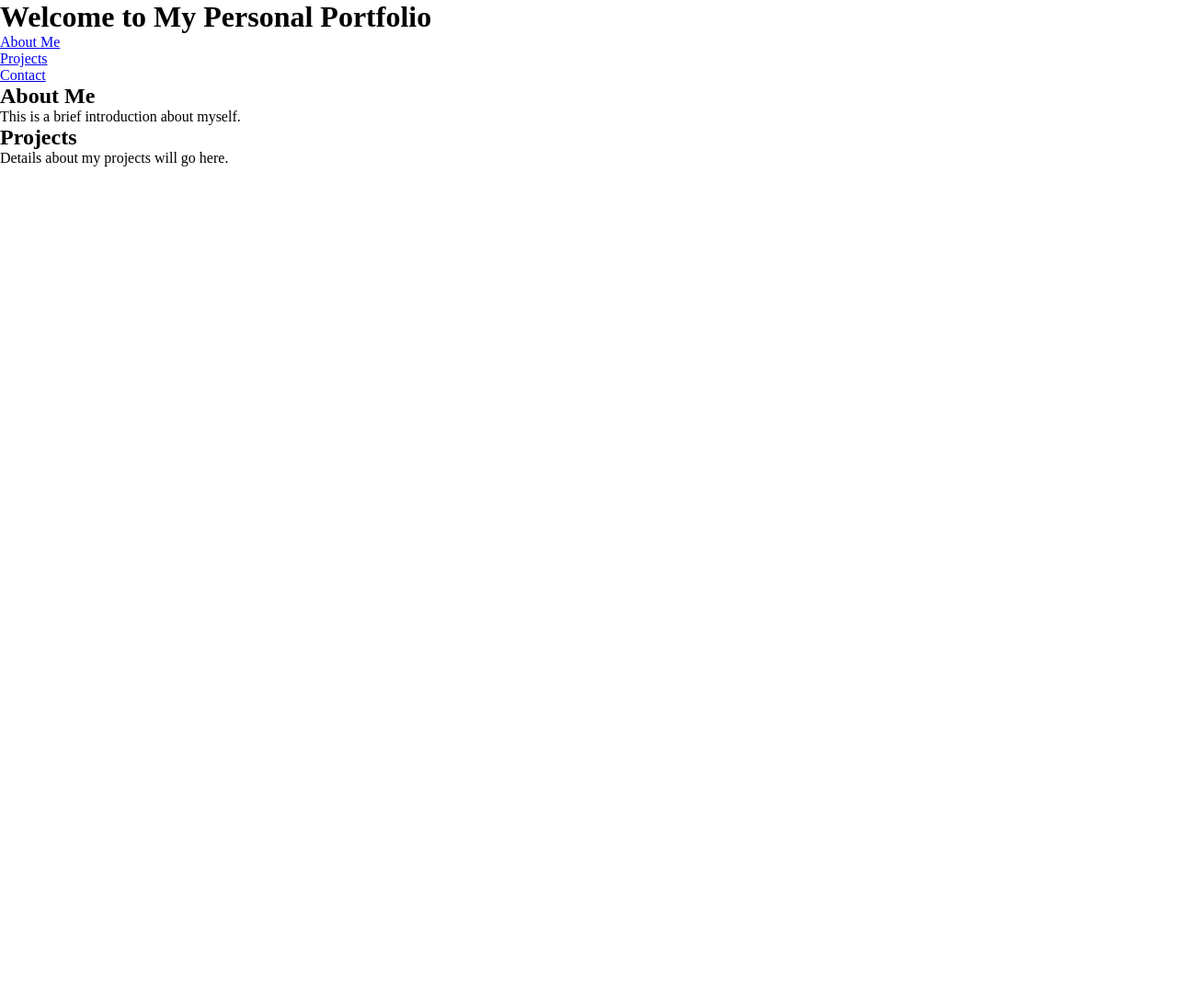
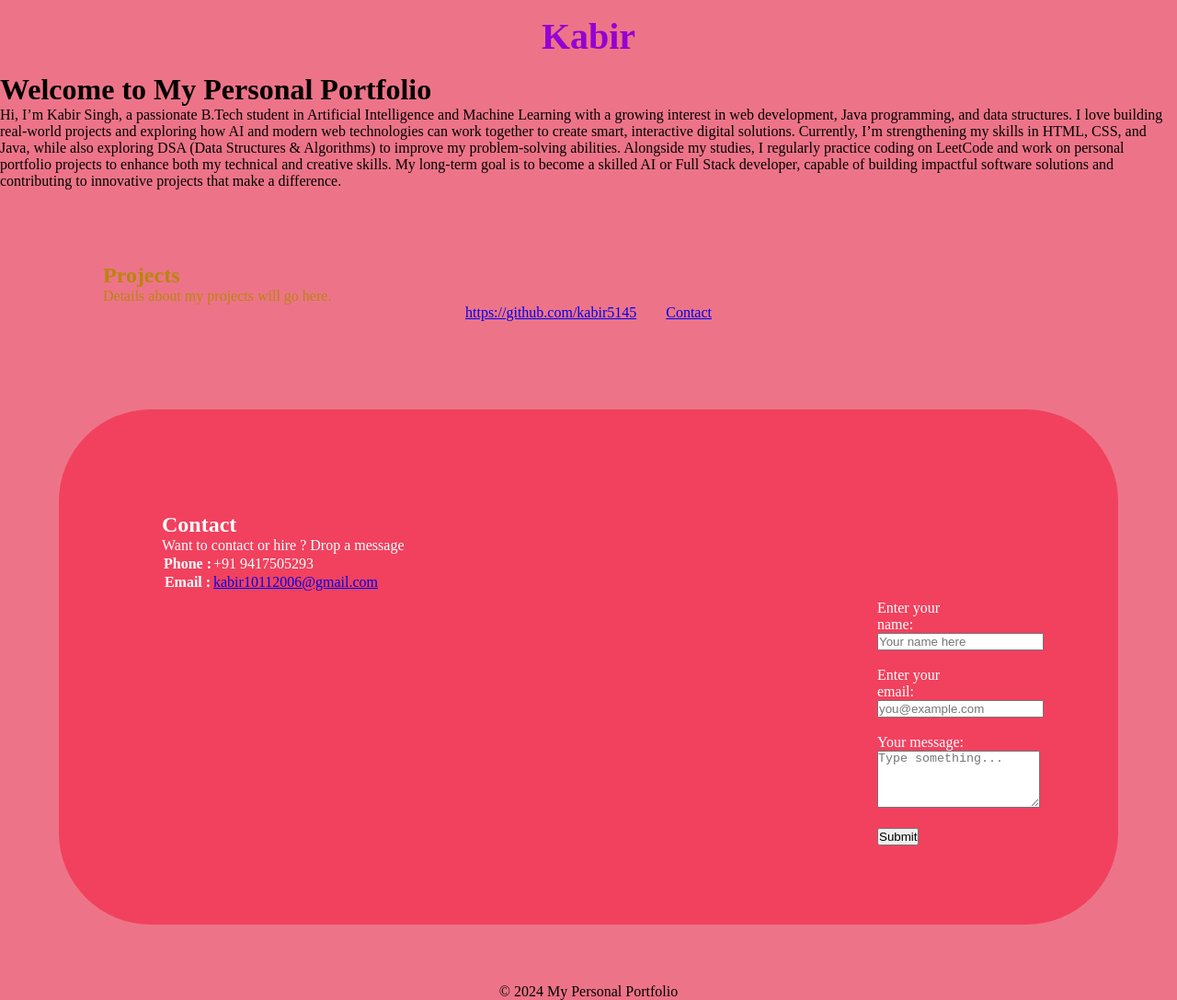
Before and after one commit to kabir5145/CSS-PRACTICE, a plain HTML site: page responsive portfolio/index.html in a window 1280 px wide. Shown: the whole page at 92% size. Before the commit the page ends 800 px from the top, so only its background shows below. Drawn offline with Linux system fonts and the light colour scheme.

Commit message:
some changes in my portfolio

```diff
--- a/responsive portfolio/index.html
+++ b/responsive portfolio/index.html
@@ -9,23 +9,66 @@
 </head>
 
 <body>
-    <header>
+    <h1 class="head">Kabir</h1>
+    <header class=" header">
         <h1>Welcome to My Personal Portfolio</h1>
-        <nav>
-            <ul>
-                <li><a href="#about">About Me</a></li>
-                <li><a href="#projects">Projects</a></li>
-                <li><a href="#contact">Contact</a></li>
-            </ul>
     </header>
-    <section id="about">
-        <h2>About Me</h2>
-        <p>This is a brief introduction about myself.</p>
+    <section class="about">
+        <p> Hi, I’m Kabir Singh, a passionate B.Tech student in Artificial Intelligence and Machine Learning with a
+            growing interest in web development, Java programming, and data structures. I love building real-world
+            projects and exploring how AI and modern web technologies can work together to create smart, interactive
+            digital solutions.
+
+            Currently, I’m strengthening my skills in HTML, CSS, and Java, while also exploring DSA (Data Structures &
+            Algorithms) to improve my problem-solving abilities. Alongside my studies, I regularly practice coding on
+            LeetCode and work on personal portfolio projects to enhance both my technical and creative skills.
+
+            My long-term goal is to become a skilled AI or Full Stack developer, capable of building impactful software
+            solutions and contributing to innovative projects that make a difference.</p>
     </section>
-    <section id="projects">
+    <section class="projects">
         <h2>Projects</h2>
         <p>Details about my projects will go here.</p>
+        <nav class="nav">
+            <ul>
+                <li><a href="projects">https://github.com/kabir5145</a></li>
+                <li><a href="contact">Contact</a></li>
+            </ul>
+        </nav>
     </section>
+    <main>
+        <section class="contact">
+            <h2>Contact</h2>
+            <p>Want to contact or hire ? Drop a message</p>
+            <table>
+                <tr>
+                    <th>Phone :</th>
+                    <td>+91 9417505293</td>
+                </tr>
+                <tr>
+                    <th>Email :</th>
+                    <td> <a href="kabir10112006@gmail.com">kabir10112006@gmail.com</a></td>
+                    <div class="contact-form">
+                        <form action="#" method="post">
+                            <label for="name">Enter your name:</label><br>
+                            <input type="text" id="name" name="name" placeholder="Your name here" required><br><br>
+
+                            <label for="email">Enter your email:</label><br>
+                            <input type="email" id="email" name="email" placeholder="you@example.com" required><br><br>
+
+                            <label for="message">Your message:</label><br>
+                            <textarea id="message" name="message" placeholder="Type something..."
+                                rows="4"></textarea><br><br>
+
+                            <button type="submit">Submit</button>
+                        </form>
+                    </div>
+            </table>
+        </section>
+    </main>
+    <footer class="footer">
+        <p>&copy; 2024 My Personal Portfolio</p>
+    </footer>
 </body>
 
 </html>
--- a/responsive portfolio/styles.css
+++ b/responsive portfolio/styles.css
@@ -1,5 +1,95 @@
-*{
-    margin : 0;
-    padding : 0;
-    box-sizing : border-box;
+* {
+    margin: 0;
+    padding: 0;
+    box-sizing: border-box;
 }
+
+body {
+    background-color: rgb(237, 116, 136);
+}
+
+:root {
+    --primary-color: rgb(254, 47, 82);
+    --secondary-color:rgb(241, 65, 94) ;
+    --font-family: 'Arial, sans-serif';
+    --back-color: red;
+}
+
+.projects {
+    border-radius: 100px;
+    margin: 5rem;
+    margin-top: 3rem;
+    margin-bottom: 3rem;
+    padding: 2rem;
+    color: darkgoldenrod;
+    font-family: var(--font-family);
+}
+
+header :hover{
+    background-color: var(--primary-color);
+    color: darkorchid;
+    padding: 1rem;
+    text-align: center;
+    font-family: var(--font-family);
+    border-radius: 100px;
+    margin: 10rem;
+    margin-bottom: 2rem;
+    margin-top: 2rem;
+    size: 30px;
+    transition: 2s ease-in-out;
+    transform: scale(0.9);
+}
+
+.about :hover{
+    border-radius: 60px;
+    size: 30px;
+    margin: 5rem;
+    padding: 2rem;
+    color: purple;
+    background-color: var(--primary-color);
+}
+.about :hover{
+    transition: 2s  ease-in-out ;
+    transform: scale(0.9);
+}
+main {
+    background-color: var(--secondary-color);
+    color: white;
+    padding: 2rem;
+    font-family: var(--font-family);
+    border-radius: 100px;
+    margin: 4rem;
+}
+.head {
+    text-align: center;
+    font-family: var(--font-family);
+    margin: 1rem 0;
+    color: darkviolet;
+    font-size: 2.5rem;
+}
+
+.nav ul {
+    list-style-type: none;
+    display: flex;
+    justify-content: center;
+    gap: 2rem;
+    size: 30px;
+}
+
+.contact {
+    border-radius: 100px;
+    height: 50vh;
+    margin: 3rem;
+    padding: 2rem;
+}
+
+.footer{
+    text-align: center;
+}
+
+.contact-form {
+    float: right;
+    max-width: 100px;
+    margin: 50px 50px;
+    align-self: start;
+}
```
